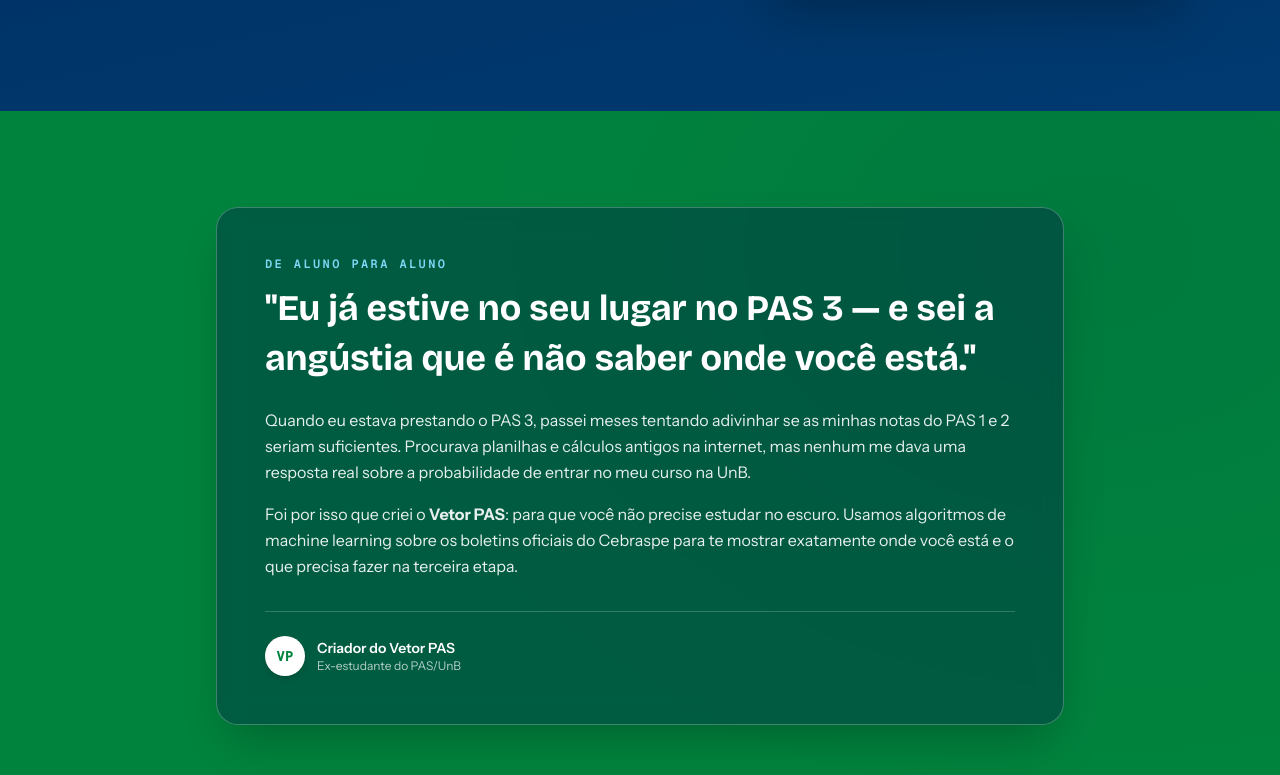
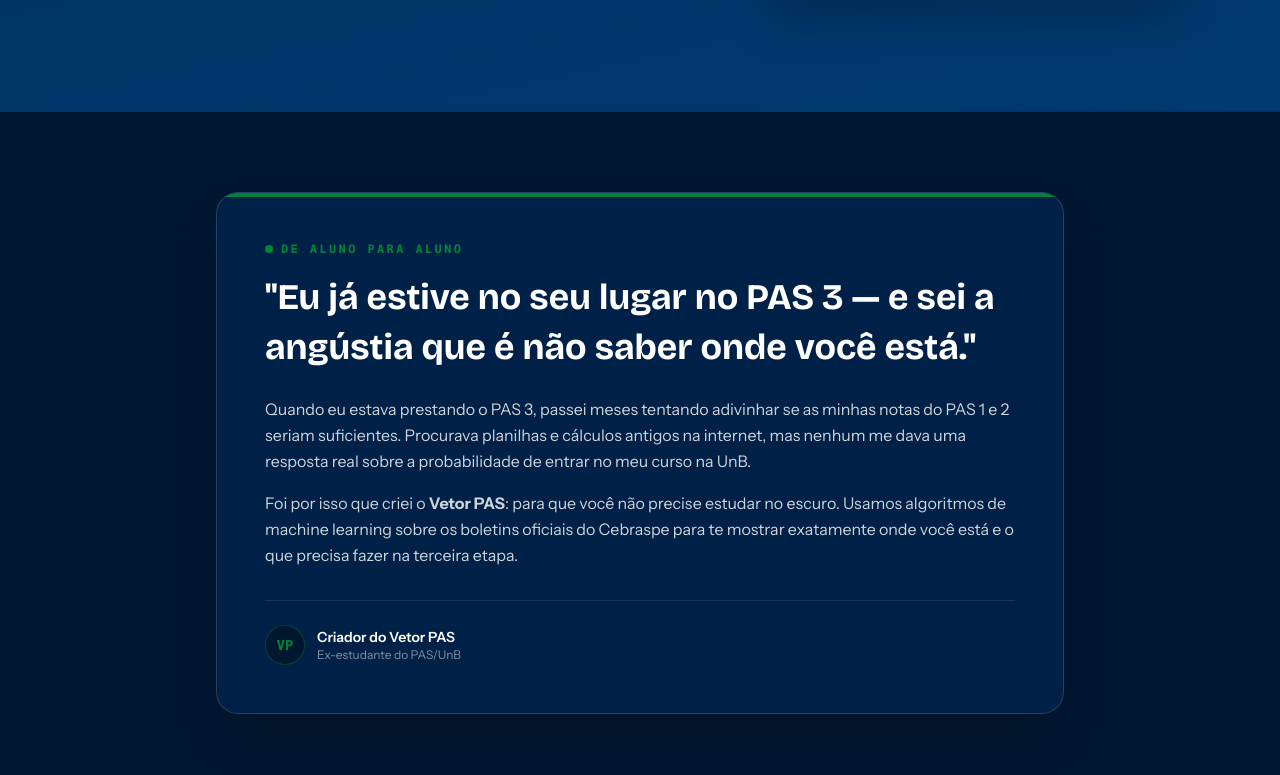
Before and after one commit to luizhtmoreira/Analise-Preditiva-PAS, a Next.js app in the folder landing-page/: page / in a window 1280 px wide. Shown: the part 585-1360 px from the top of the page. Built offline with nearby package versions, Linux system fonts and the light colour scheme.

Commit message:
style: refine De Aluno para Aluno section with subtle green accents

```diff
--- a/landing-page/components/public/landing/LandingPage.tsx
+++ b/landing-page/components/public/landing/LandingPage.tsx
@@ -70,24 +70,24 @@
         </div>
       </header>
 
-      {/* ============ HISTÓRIA DO FUNDADOR (VERDE UNB #00843D) ============ */}
-      <section className="relative overflow-hidden bg-[#00843D] py-20 sm:py-24 text-white">
-        <div
-          className="absolute inset-0 pointer-events-none opacity-20"
-          style={{
-            background:
-              "radial-gradient(ellipse 60% 80% at 85% 20%, rgba(0,33,71,0.5), transparent)",
-          }}
-        />
-        <div className="relative max-w-4xl mx-auto px-6">
-          <div className="bg-[#002147]/40 border border-white/25 rounded-3xl p-8 sm:p-12 backdrop-blur-md shadow-2xl">
-            <span className="font-mono text-xs text-[#7FD8F7] uppercase tracking-[0.2em] block mb-3 font-semibold">
-              De Aluno para Aluno
-            </span>
+      {/* ============ HISTÓRIA DO FUNDADOR (AZUL ESCURO DISCRETO COM DETALHE EM VERDE) ============ */}
+      <section className="bg-[#001730] py-20 border-y border-white/10 text-white">
+        <div className="max-w-4xl mx-auto px-6">
+          <div className="bg-[#002147] border border-white/15 rounded-3xl p-8 sm:p-12 relative overflow-hidden shadow-2xl">
+            {/* Linha discreta de sotaque em Verde UnB no topo do card */}
+            <div className="absolute top-0 left-0 right-0 h-1 bg-[#00843D]" />
+
+            <div className="flex items-center gap-2 mb-4">
+              <span className="w-2 h-2 rounded-full bg-[#00843D]" />
+              <span className="font-mono text-xs text-[#00843D] uppercase tracking-[0.2em] font-bold">
+                De Aluno para Aluno
+              </span>
+            </div>
+
             <h2 className="font-heading text-2xl sm:text-4xl font-bold mb-6 text-white leading-snug">
               "Eu já estive no seu lugar no PAS 3 — e sei a angústia que é não saber onde você está."
             </h2>
-            <div className="space-y-4 text-white/90 leading-relaxed text-sm sm:text-base">
+            <div className="space-y-4 text-white/80 leading-relaxed text-sm sm:text-base">
               <p>
                 Quando eu estava prestando o PAS 3, passei meses tentando adivinhar se as minhas notas do PAS 1 e 2 seriam suficientes. Procurava planilhas e cálculos antigos na internet, mas nenhum me dava uma resposta real sobre a probabilidade de entrar no meu curso na UnB.
               </p>
@@ -95,14 +95,14 @@
                 Foi por isso que criei o <strong>Vetor PAS</strong>: para que você não precise estudar no escuro. Usamos algoritmos de machine learning sobre os boletins oficiais do Cebraspe para te mostrar exatamente onde você está e o que precisa fazer na terceira etapa.
               </p>
             </div>
-            <div className="mt-8 pt-6 border-t border-white/20 flex items-center justify-between">
+            <div className="mt-8 pt-6 border-t border-white/10 flex items-center justify-between">
               <div className="flex items-center gap-3">
-                <div className="w-10 h-10 rounded-full bg-white text-[#00843D] font-bold flex items-center justify-center font-mono text-sm shadow-md">
+                <div className="w-10 h-10 rounded-full bg-[#001730] border border-[#00843D]/40 text-[#00843D] font-bold flex items-center justify-center font-mono text-sm shadow-inner">
                   VP
                 </div>
                 <div>
                   <p className="text-sm font-semibold text-white">Criador do Vetor PAS</p>
-                  <p className="text-xs text-white/70">Ex-estudante do PAS/UnB</p>
+                  <p className="text-xs text-white/50">Ex-estudante do PAS/UnB</p>
                 </div>
               </div>
             </div>
@@ -111,7 +111,7 @@
       </section>
 
       {/* ============ O QUE VAI ACESSAR (CINZA CLARO #F5F5F7 + CARDS BRANCOS) ============ */}
-      <section className="bg-[#F5F5F7] py-20 sm:py-28 border-y border-[#E6E6E8]">
+      <section className="bg-[#F5F5F7] py-20 sm:py-28 border-b border-[#E6E6E8]">
         <div className="max-w-6xl mx-auto px-6">
           <div className="max-w-2xl mb-14">
             <p className="font-mono text-[0.78rem] tracking-[0.22em] uppercase text-[#00843D] font-semibold mb-3">
@@ -168,7 +168,7 @@
         </div>
       </section>
 
-      {/* ============ CTA FINAL (AZUL UNB FECHANDO O RITMO DE CORES) ============ */}
+      {/* ============ CTA FINAL ============ */}
       <section className="bg-[#002147] text-white py-20 sm:py-24 relative overflow-hidden">
         <div className="max-w-4xl mx-auto px-6 text-center space-y-6 relative z-10">
           <span className="font-mono text-xs text-[#7FD8F7] uppercase tracking-[0.2em] bg-white/10 border border-white/15 px-3.5 py-1.5 rounded-full">
```
